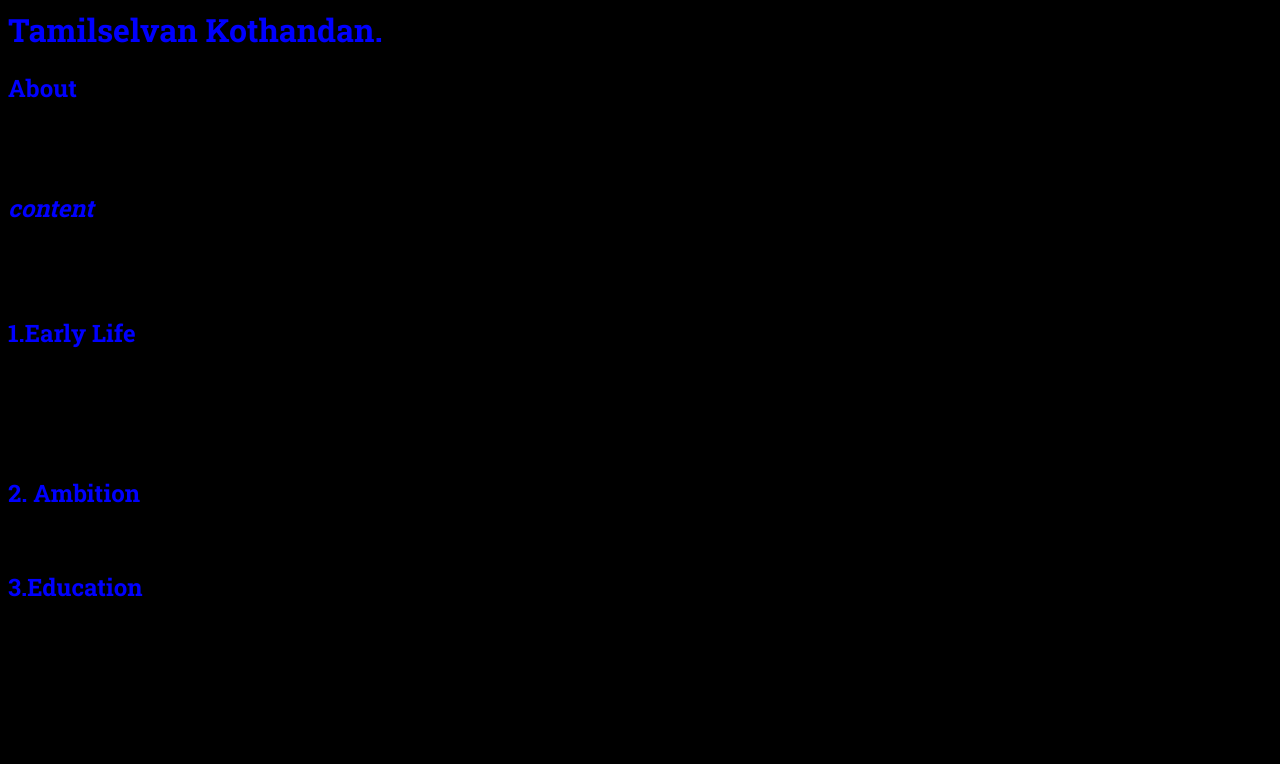
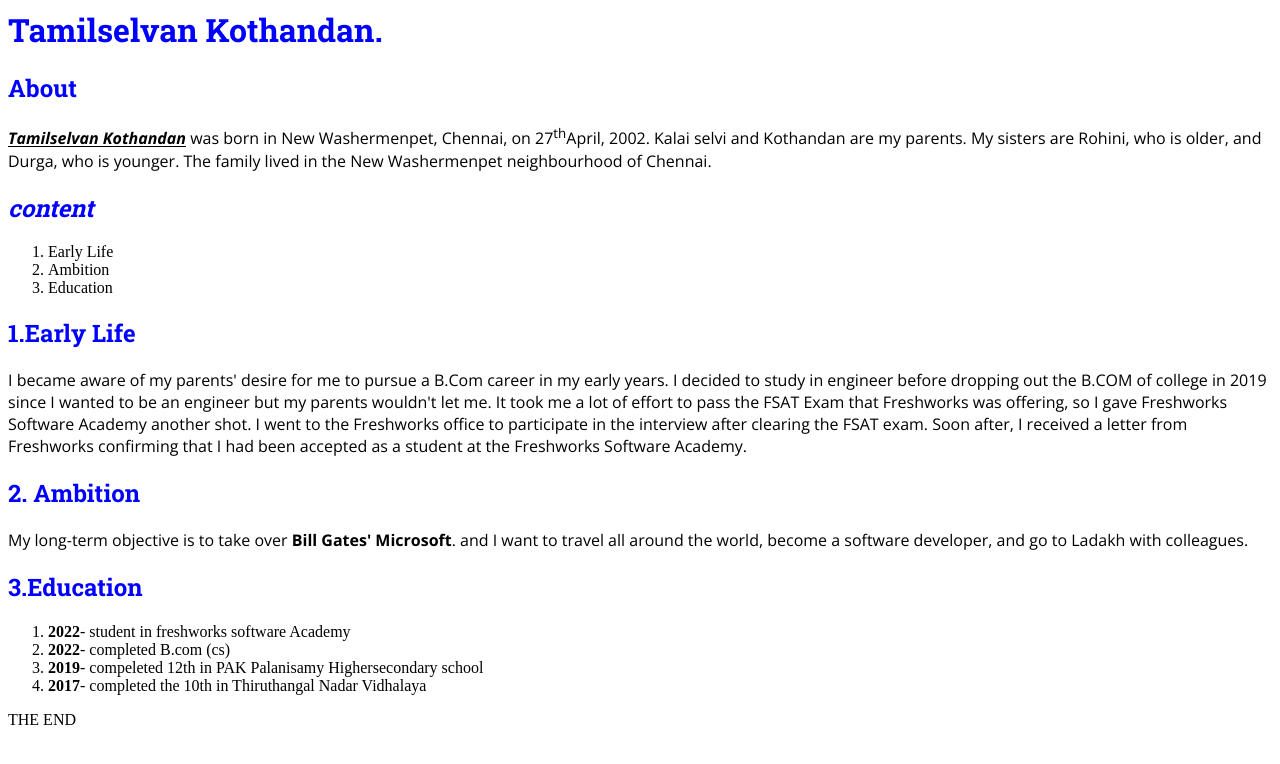
Before and after one commit to Tamilselvan2747/Tamilselvan-Kothandan, a plain HTML site: page index.html in a window 1280 px wide. Drawn offline with nearby package versions, Linux system fonts and the light colour scheme.

Commit message:
removing background style

```diff
--- a/style.css
+++ b/style.css
@@ -4,5 +4,3 @@ h1,h2,h3,h4,h5,h6{
 }
 p{
 font-family: "Open Sans";}
-body{ background-color:black;
-}
```
